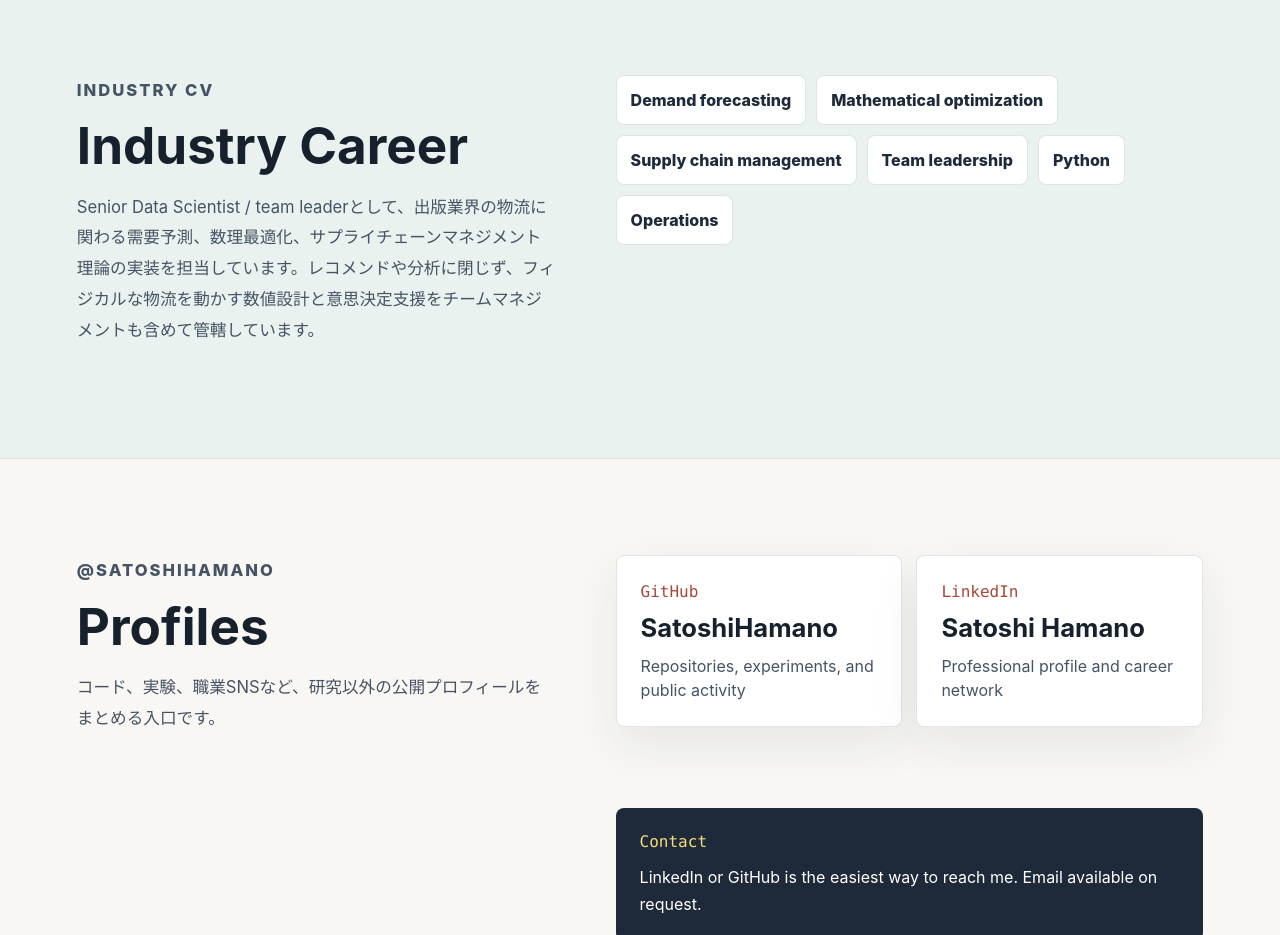
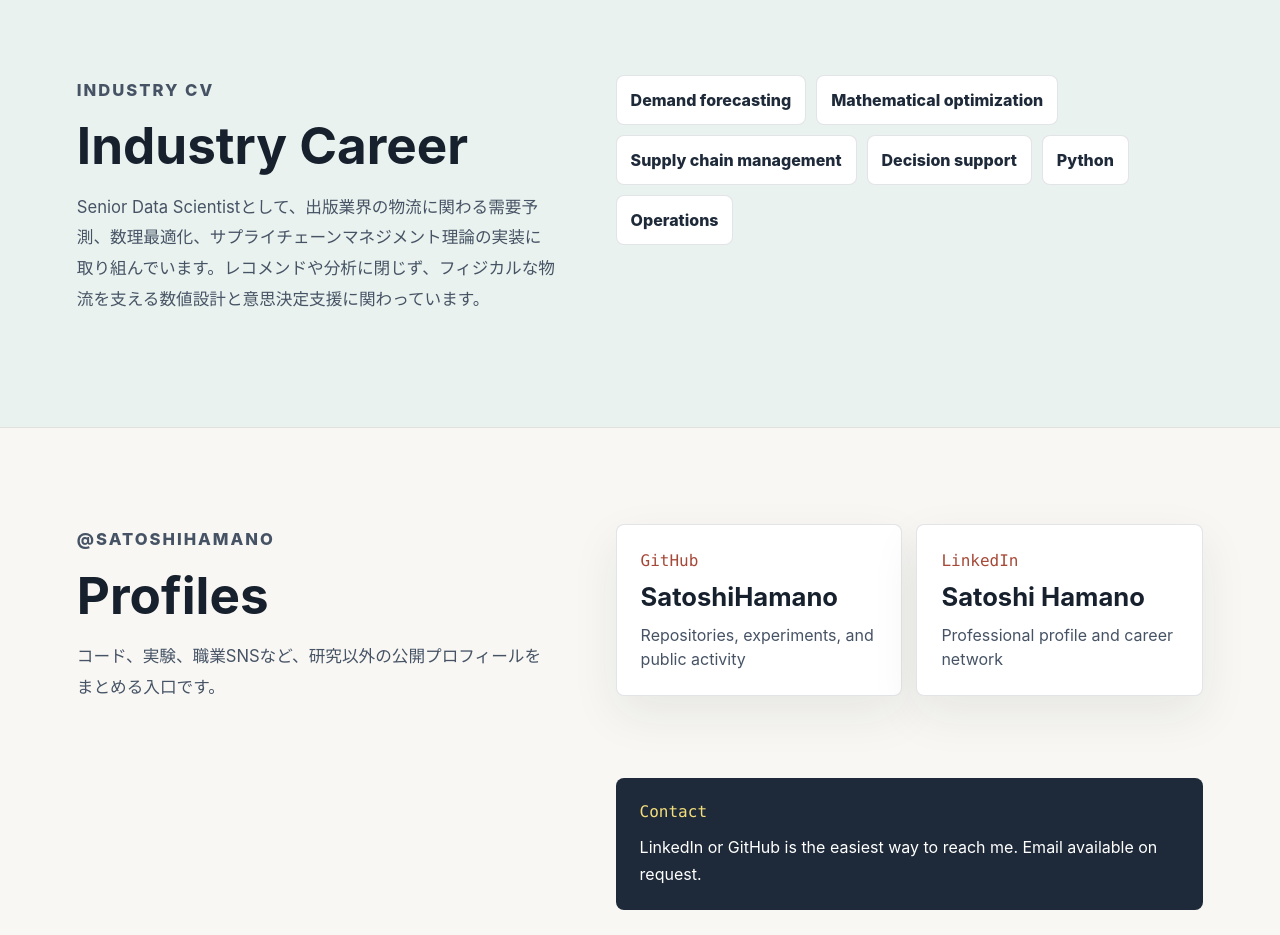
Before and after one commit to SatoshiHamano/SatoshiHamano.github.io, a React (Vite) app: page / in a window 1280 px wide. Shown: the part 2600-3535 px from the top of the page. Built offline with nearby package versions, Linux system fonts and the light colour scheme.

Commit message:
Soften industry leadership wording

```diff
--- a/src/App.tsx
+++ b/src/App.tsx
@@ -40,7 +40,7 @@ const text = {
     coauthorTitle: '共著論文',
     careerTitle: 'Industry Career',
     careerCopy:
-      'Senior Data Scientist / team leaderとして、出版業界の物流に関わる需要予測、数理最適化、サプライチェーンマネジメント理論の実装を担当しています。レコメンドや分析に閉じず、フィジカルな物流を動かす数値設計と意思決定支援をチームマネジメントも含めて管轄しています。',
+      'Senior Data Scientistとして、出版業界の物流に関わる需要予測、数理最適化、サプライチェーンマネジメント理論の実装に取り組んでいます。レコメンドや分析に閉じず、フィジカルな物流を支える数値設計と意思決定支援に関わっています。',
     profilesTitle: 'Profiles',
     profilesCopy:
       'コード、実験、職業SNSなど、研究以外の公開プロフィールをまとめる入口です。',
@@ -89,7 +89,7 @@ const text = {
     coauthorTitle: 'Co-authored papers',
     careerTitle: 'Industry Data Science',
     careerCopy:
-      'As a Senior Data Scientist and team leader, I work on demand forecasting, mathematical optimization, and applied supply-chain management for physical logistics in the publishing industry. The work goes beyond recommendation or analysis: it governs numerical decision-making that directly affects inventory flow, distribution, and operational execution.',
+      'As a Senior Data Scientist, I work on demand forecasting, mathematical optimization, and applied supply-chain management for physical logistics in the publishing industry. The work goes beyond recommendation or analysis, supporting numerical decision-making that affects inventory flow, distribution, and operational execution.',
     profilesTitle: 'Profiles',
     profilesCopy:
       'A compact set of doors into code, experiments, and professional networks outside the research profile pages.',
@@ -108,7 +108,7 @@ const skills = [
   'Demand forecasting',
   'Mathematical optimization',
   'Supply chain management',
-  'Team leadership',
+  'Decision support',
   'Python',
   'Operations',
 ]
```
